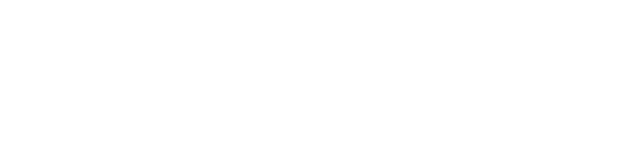
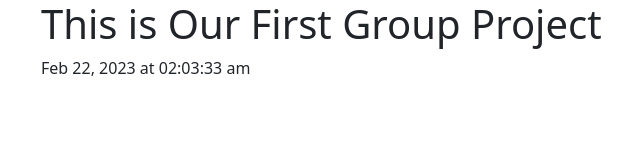
Before and after one commit to eileenmh/module-5-mini, a plain HTML site: page index.html in a window 1280 px wide. Shown: the whole page, without its empty margins (41-681 px from the left). Drawn offline with nearby package versions, Linux system fonts and the light colour scheme.

Commit message:
added js stuff for the timer

```diff
--- a/assets/script.js
+++ b/assets/script.js
@@ -0,0 +1,9 @@
+// Get the current time and date using Day.js
+const currentTime = () => {
+    return dayjs().format("MMM DD, YYYY [at] hh:mm:ss a");
+  };
+
+  // Update the current time every second
+  setInterval(() => {
+    document.getElementById("current-time").textContent = currentTime();
+  }, 1000);
--- a/index.html
+++ b/index.html
@@ -22,6 +22,12 @@
   <link rel="stylesheet" href="https://cdn.jsdelivr.net/npm/bootstrap@5.1.3/dist/css/bootstrap.min.css">
 </head>
 <body>
+  <header>
+    <div class="container">
+      <h1>This is Our First Group Project</h1>
+      <p id="current-time"></p>
+    </div>
+  </header>
     <script src="assets/script.js"></script>
 </body>
 </html>
```
